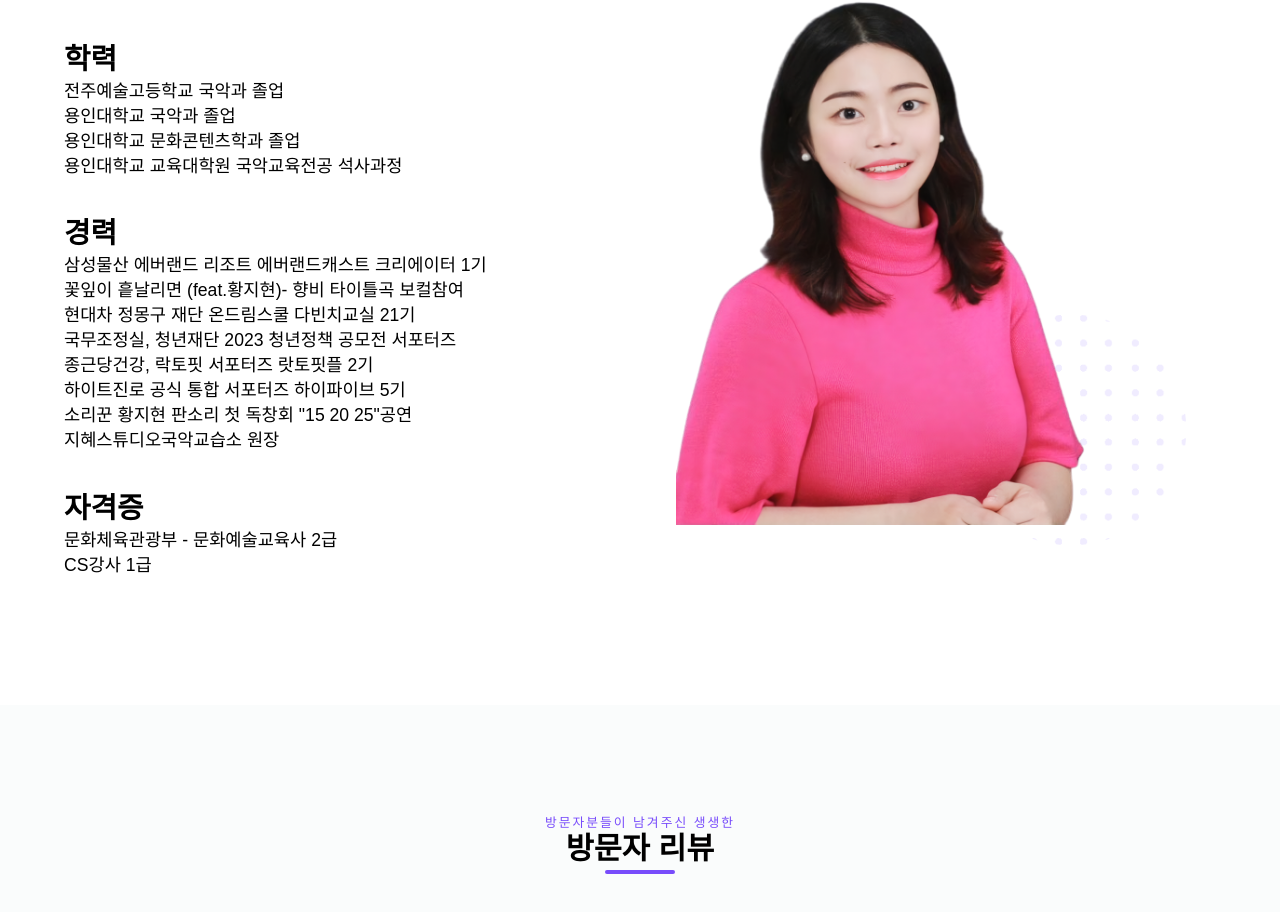
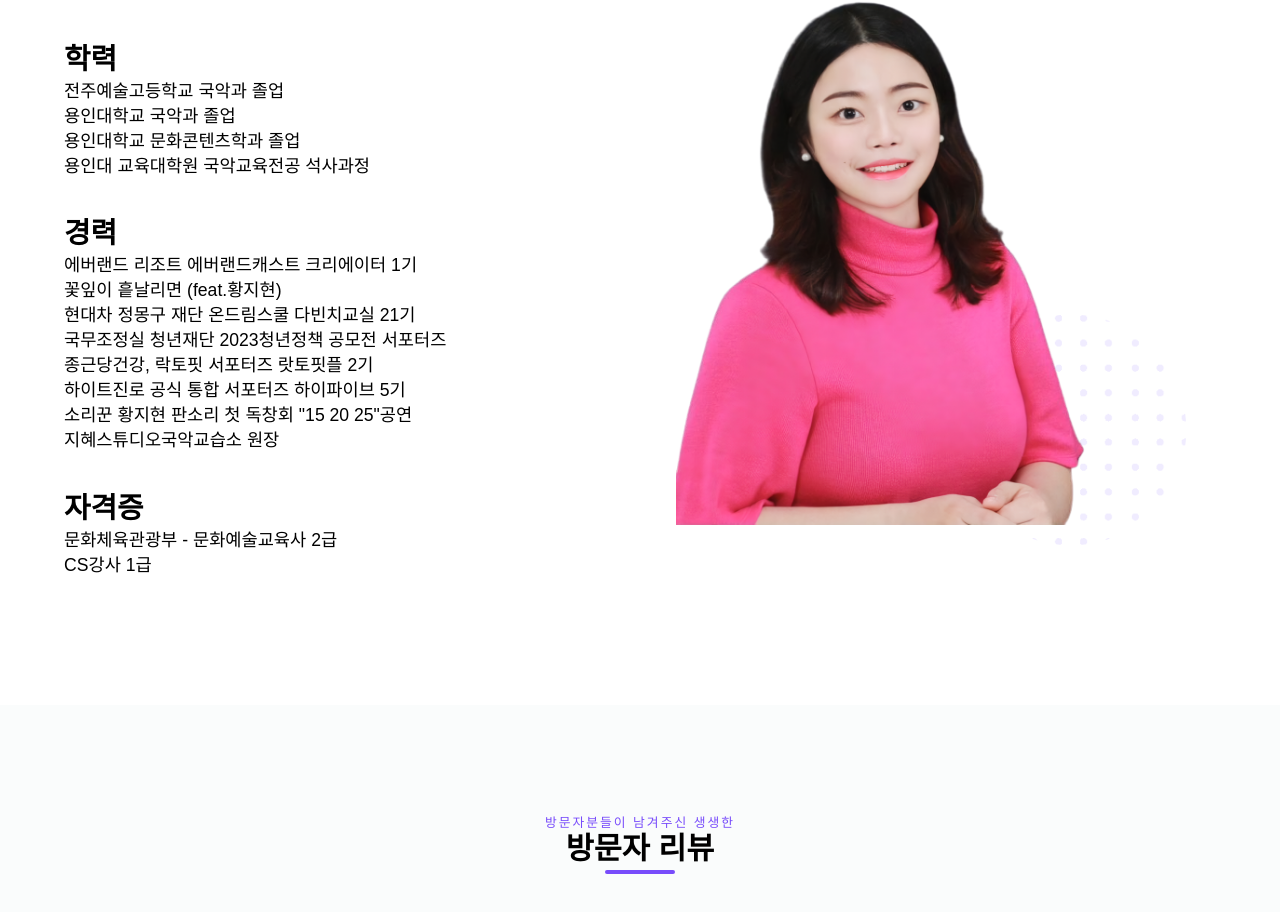
Before and after one commit to eprmaster04/jihyegukak, a plain HTML site: page index.html in a window 1280 px wide. Shown: the part 3019-3931 px from the top of the page. Drawn offline with nearby package versions, Linux system fonts and the light colour scheme; a web font is replaced by a local one.

Commit message:
index.html

```diff
--- a/index.html
+++ b/index.html
@@ -380,14 +380,14 @@
                   <p style="font-size: 110%;"><h7>전주예술고등학교 국악과 졸업</h7></p>
                   <p style="font-size: 110%;"><h7>용인대학교 국악과 졸업</h7></p>
                   <p style="font-size: 110%;"><h7>용인대학교 문화콘텐츠학과 졸업</h7></p>
-                  <p style="font-size: 110%;"><h7>용인대학교 교육대학원 국악교육전공 석사과정</h7></p>
+                  <p style="font-size: 110%;"><h7>용인대 교육대학원 국악교육전공 석사과정</h7></p>
                 </div>
                 <div style="padding-bottom: 3%; padding-top: 3%;">
                   <h3 style="font-size: 180%;">경력</h3>
-                  <p style="font-size: 110%;"><h7>삼성물산 에버랜드 리조트 에버랜드캐스트 크리에이터 1기</h7></p>
-                  <p style="font-size: 110%;"><h7>꽃잎이 흩날리면 &#40;feat.황지현&#41;- 향비 타이틀곡 보컬참여</h7></p>
+                  <p style="font-size: 110%;"><h7>에버랜드 리조트 에버랜드캐스트 크리에이터 1기</h7></p>
+                  <p style="font-size: 110%;"><h7>꽃잎이 흩날리면 &#40;feat.황지현&#41;</h7></p>
                   <p style="font-size: 110%;"><h7>현대차 정몽구 재단 온드림스쿨 다빈치교실 21기</h7></p>
-                  <p style="font-size: 110%;"><h7>국무조정실, 청년재단 2023 청년정책 공모전 서포터즈</h7></p>
+                  <p style="font-size: 110%;"><h7>국무조정실 청년재단 2023청년정책 공모전 서포터즈</h7></p>
                   <p style="font-size: 110%;"><h7>종근당건강, 락토핏 서포터즈 랏토핏플 2기</h7></p>
                   <p style="font-size: 110%;"><h7>하이트진로 공식 통합 서포터즈 하이파이브 5기</h7></p>
                   <p style="font-size: 110%;"><h7>소리꾼 황지현 판소리 첫 독창회 "15 20 25"공연</h7></p>
```
